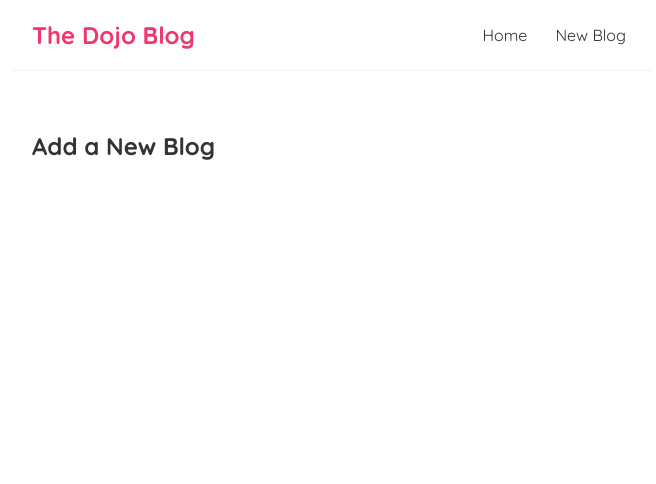
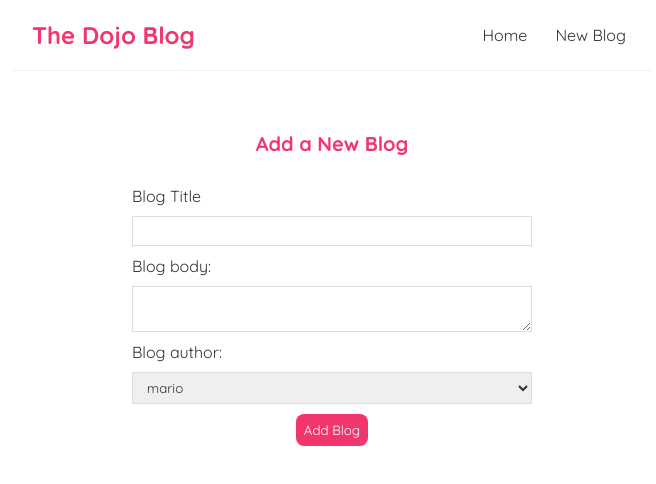
Before and after one commit to dataGriff/react_intro, a React (Create React App) app in the folder app/dojo-blog/: page /create in a window 1280 px wide. Shown: the top 484 px of the page, without its empty margins (308-964 px from the left). Built offline with nearby package versions, Linux system fonts and the light colour scheme.

Commit message:
done form

```diff
--- a/app/dojo-blog/src/Create.js
+++ b/app/dojo-blog/src/Create.js
@@ -1,7 +1,38 @@
+import { useState } from "react";
+
 const Create = () => {
+    //state
+    const [title, setTitle] = useState('');
+    const [body, setBody] = useState('');
+    const [author, setAuthor] = useState('Mario');
+
     return (
         <div className="create">
             <h2>Add a New Blog</h2>
+            <form>
+                <label>Blog Title</label>
+                <input
+                type="text"
+                required
+                value={title}
+                onChange={(e) => setTitle(e.target.value)}
+                />
+                 <label>Blog body:</label>
+                <textarea
+                required
+                value={body}
+                onChange={(e) => setBody(e.target.value)}
+                ></textarea>
+                <label>Blog author:</label>
+                <select
+                value={author}
+                onChange={(e) => setAuthor(e.target.value)}
+                >
+                    <option value="mario">mario</option>
+                    <option value="yoshi">yoshi</option>
+                </select>
+                <button>Add Blog</button>
+            </form>
         </div>
      );
 }
--- a/app/dojo-blog/src/index.css
+++ b/app/dojo-blog/src/index.css
@@ -69,3 +69,35 @@
   border-radius: 8px;
   cursor: pointer;
 }
+
+/* create new blog form */
+.create {
+  max-width: 400px;
+  margin: 0 auto;
+  text-align: center;
+}
+.create label {
+  text-align: left;
+  display: block;
+}
+.create h2 {
+  font-size: 20px;
+  color: #f1356d;
+  margin-bottom: 30px;
+}
+.create input, .create textarea, .create select {
+  width: 100%;
+  padding: 6px 10px;
+  margin: 10px 0;
+  border: 1px solid #ddd;
+  box-sizing: border-box;
+  display: block;
+}
+.create button {
+  background: #f1356d;
+  color: #fff;
+  border: 0;
+  padding: 8px;
+  border-radius: 8px;
+  cursor: pointer;
+}
```
Also changed, not shown: app/dojo-blog/src/BlogDetails.js (+10 -10 lines), 1 other file (tests, documents, lock files or other folders).
